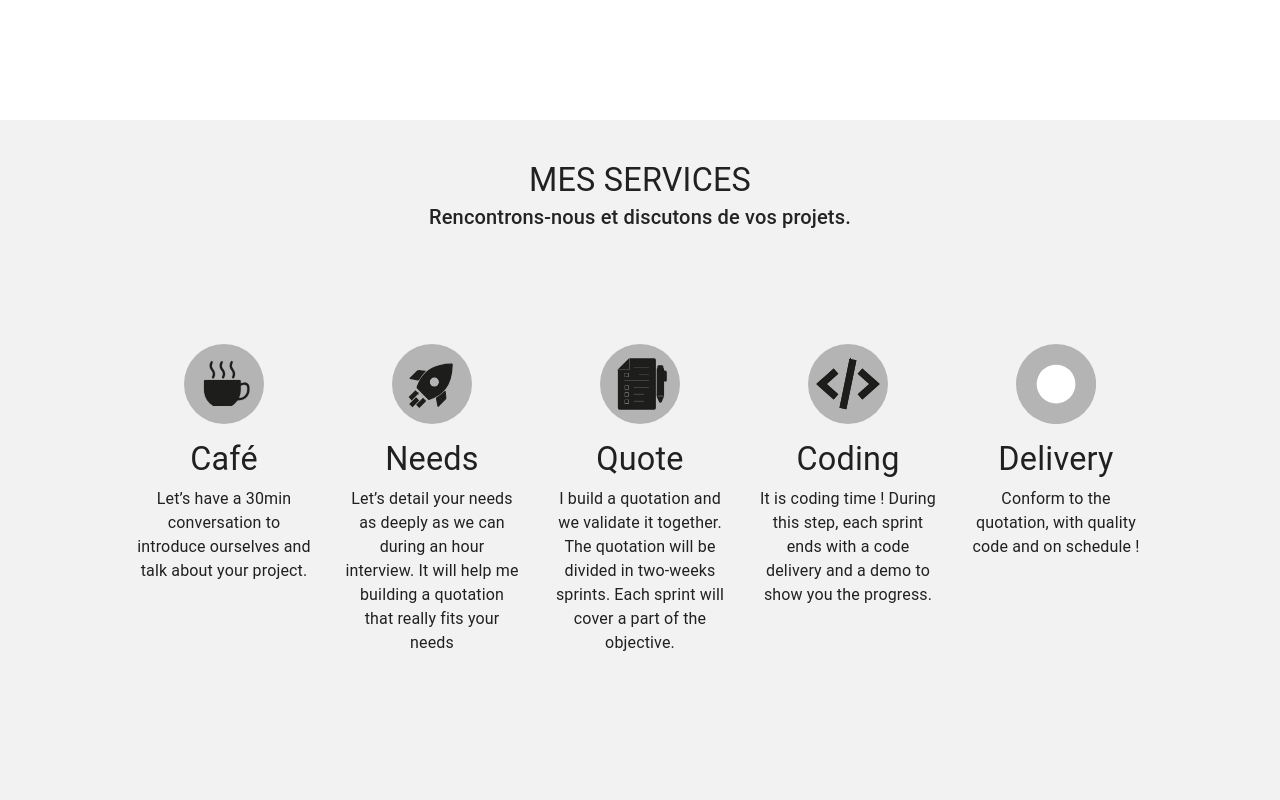
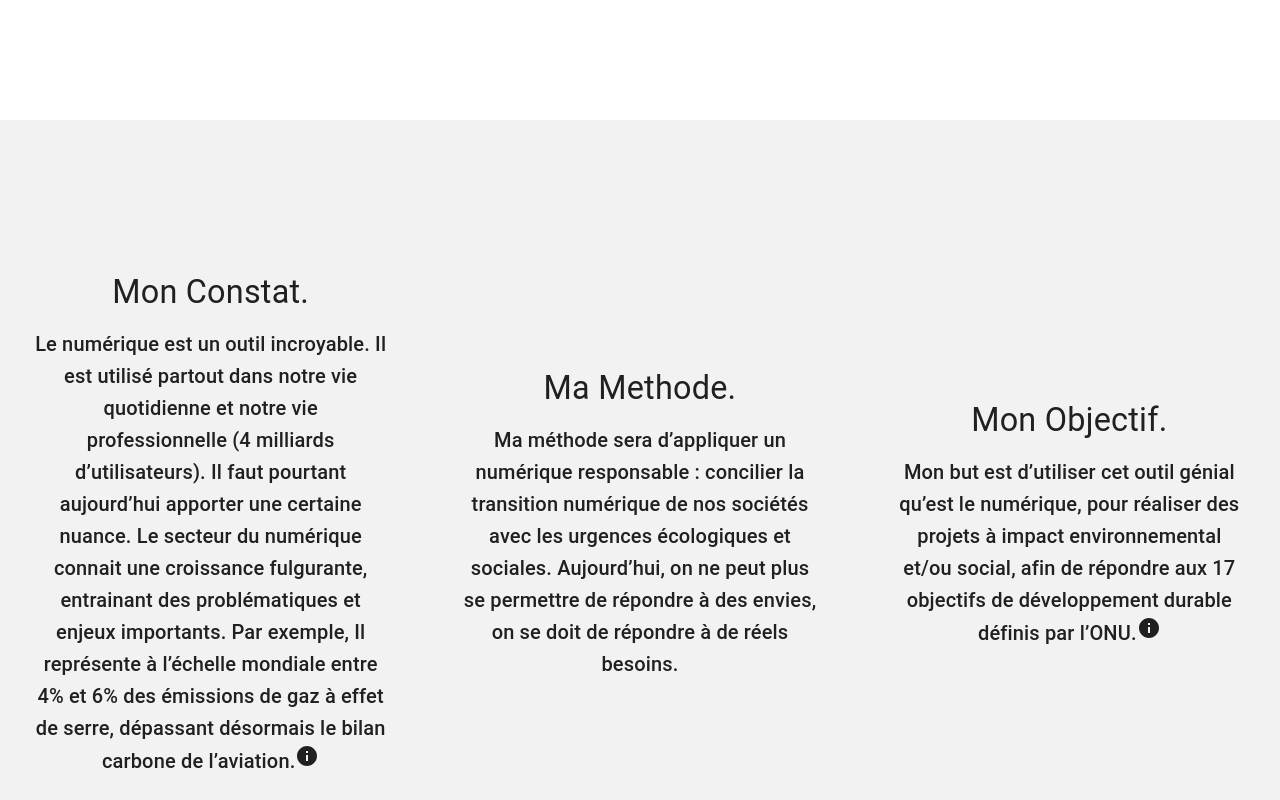
Before and after one commit to antoineludeau/portfolio, a React (Create React App) app: page / in a window 1280 px wide. Shown: the part 1480-2280 px from the top of the page. Built offline with nearby package versions, Linux system fonts and the light colour scheme.

Commit message:
Added a work philosophy section

```diff
--- a/src/components/organisms/contacts-section.tsx
+++ b/src/components/organisms/contacts-section.tsx
@@ -13,7 +13,6 @@ export const ContactsSection = () => {
       sx={{
         padding: 2,
         textAlign: "center",
-        backgroundColor: '#F2F2F2',
         paddingTop: 5
       }}
     >
--- a/src/components/organisms/index.tsx
+++ b/src/components/organisms/index.tsx
@@ -5,10 +5,12 @@ import { JobsSection } from "./jobs-section";
 import { SkillsSection } from "./skills-section";
 import { TestimonialsSection } from "./testimonials-section";
 import { ContactsSection } from "./contacts-section";
+import { PhilosophySection } from "./philosophy-section"
 
 export {
   HomeSection,
   PresentationSection,
+  PhilosophySection,
   ServicesSection,
   JobsSection,
   SkillsSection,
--- a/src/components/organisms/jobs-section.tsx
+++ b/src/components/organisms/jobs-section.tsx
@@ -107,7 +107,6 @@ export const JobsSection = () => {
           padding: 2,
           textAlign: "center",
           minHeight: "100vh",
-          backgroundColor: '#F2F2F2',
           paddingTop: 5
         }}
       >
--- /dev/null
+++ b/src/components/organisms/philosophy-section.tsx
@@ -0,0 +1,118 @@
+import Grid from "@mui/material/Grid";
+import Box from '@mui/material/Box'
+import Typography from "@mui/material/Typography";
+import InfoIcon from '@mui/icons-material/Info';
+
+export const PhilosophySection = () => {
+  return (
+    <Box
+      sx={{
+        padding: 2,
+        minHeight: "100vh",
+        backgroundColor: '#F2F2F2',
+        paddingTop: 5,
+        display: 'flex'
+      }}
+    >
+      <Grid
+        container
+        alignItems="center"
+        spacing={5}
+        sx={{ backgroundColor: '#F2F2F2' }}
+      >
+        <Grid item md={4} xs={12}>
+          <Grid
+            container
+            direction="column"
+            justifyContent="center"
+            alignItems="center"
+          >
+            <Grid id="presentation-title" item>
+              <Typography variant="h4" component="div" textAlign="center">
+                Mon Constat.
+              </Typography>
+            </Grid>
+            <Grid id="presentation-title" item>
+              <Typography
+                variant="h6"
+                component="div"
+                maxWidth="600px"
+                textAlign="center"
+                padding={2}
+              >
+                Le numérique est un outil incroyable. Il est utilisé
+                partout dans notre vie quotidienne et notre vie
+                professionnelle (4 milliards d’utilisateurs).
+                Il faut pourtant aujourd’hui apporter une certaine
+                nuance. Le secteur du numérique connait une croissance
+                fulgurante, entrainant des problématiques et enjeux importants.
+                Par exemple, Il représente à l’échelle mondiale entre 4% et 6%
+                des émissions de gaz à effet de serre, dépassant désormais
+                le bilan carbone de l’aviation.<InfoIcon />
+              </Typography>
+
+            </Grid>
+          </Grid>
+        </Grid>
+        <Grid item md={4} xs={12}>
+          <Grid
+            container
+            direction="column"
+            justifyContent="center"
+            alignItems="center"
+          >
+            <Grid id="presentation-title" item>
+              <Typography variant="h4" component="div" textAlign="center">
+                Ma Methode.
+              </Typography>
+            </Grid>
+            <Grid id="presentation-title" item>
+              <Typography
+                variant="h6"
+                component="div"
+                maxWidth="600px"
+                textAlign="center"
+                padding={2}
+              >
+                Ma méthode sera d’appliquer un numérique responsable :
+                concilier la transition numérique de nos sociétés avec
+                les urgences écologiques et sociales. Aujourd’hui, on
+                ne peut plus se permettre de répondre à des envies, on
+                se doit de répondre à de réels besoins.
+              </Typography>
+            </Grid>
+          </Grid>
+        </Grid>
+        <Grid item md={4} xs={12}>
+          <Grid
+            container
+            direction="column"
+            justifyContent="center"
+            alignItems="center"
+          >
+            <Grid id="presentation-title" item>
+              <Typography variant="h4" component="div" textAlign="center">
+                Mon Objectif.
+              </Typography>
+            </Grid>
+            <Grid id="presentation-title" item>
+              <Typography
+                variant="h6"
+                component="div"
+                maxWidth="600px"
+                textAlign="center"
+                padding={2}
+              >
+                Mon but est d’utiliser cet outil génial qu’est
+                le numérique, pour réaliser des projets à impact
+                environnemental et/ou social, afin de répondre
+                aux 17 objectifs de développement durable définis
+                par l’ONU.<InfoIcon />
+              </Typography>
+            </Grid>
+          </Grid>
+        </Grid>
+      </Grid>
+    </Box>
+  );
+};
--- a/src/components/organisms/presentation-section.tsx
+++ b/src/components/organisms/presentation-section.tsx
@@ -1,8 +1,5 @@
 import Grid from "@mui/material/Grid";
-import Box from "@mui/material/Box";
 import Typography from "@mui/material/Typography";
-
-import { ReactComponent as AntoinePhoto } from "../../assets/image/antoine.svg";
 
 export const PresentationSection = () => {
   return (
@@ -36,7 +33,7 @@ export const PresentationSection = () => {
             >
               Passionné de création, je développe aujourd’hui des applications
               digitales en freelance. Issu d’un cursus d’ingénieur en mécanique
-              et ayant tenté l’entrepreneuriat à plusieurs reprises, je me suis
+              avec quelques expériences entrepreneuriales, je me suis
               réorienté vers le développement informatique depuis plus de 3 ans.
               L’originalité de mon parcours et ma sensibilité au design, me
               permettent aujourd’hui de comprendre au mieux les besoins de mes
--- a/src/components/organisms/services-section.tsx
+++ b/src/components/organisms/services-section.tsx
@@ -43,7 +43,6 @@ export const ServicesSection = () => {
       sx={{
         textAlign: "center",
         minHeight: "100vh",
-        backgroundColor: '#F2F2F2',
         padding: 2,
         paddingTop: 5
       }}
--- a/src/components/organisms/skills-section.tsx
+++ b/src/components/organisms/skills-section.tsx
@@ -74,6 +74,7 @@ export const SkillsSection = () => {
           padding: 2,
           textAlign: "center",
           minHeight: "100vh",
+          backgroundColor: '#F2F2F2',
           paddingTop: 5
         }}
       >
--- a/src/components/organisms/testimonials-section.tsx
+++ b/src/components/organisms/testimonials-section.tsx
@@ -55,6 +55,7 @@ export const TestimonialsSection = () => {
         padding: 2,
         textAlign: "center",
         minHeight: "100vh",
+        backgroundColor: '#F2F2F2',
         paddingTop: 5
       }}
     >
--- a/src/components/pages/home.tsx
+++ b/src/components/pages/home.tsx
@@ -2,6 +2,7 @@ import { Menu } from "../molecules";
 import {
   HomeSection,
   PresentationSection,
+  PhilosophySection,
   ServicesSection,
   SkillsSection,
   JobsSection,
@@ -16,6 +17,7 @@ export const Home = () => {
       menu={<Menu />}
       homeSection={<HomeSection />}
       presentationSection={<PresentationSection />}
+      philosophySection={<PhilosophySection />}
       servicesSection={<ServicesSection />}
       skillsSection={<SkillsSection />}
       jobsSection={<JobsSection />}
--- a/src/components/templates/home.tsx
+++ b/src/components/templates/home.tsx
@@ -1,9 +1,11 @@
 import { Grid } from "@mui/material";
 import { BrowserRouter as Router } from "react-router-dom";
+import { PhilosophySection } from "../organisms";
 interface TemplateHomeProps {
   menu: React.ReactNode;
   homeSection: any;
   presentationSection: any;
+  philosophySection: any;
   servicesSection: any;
   skillsSection: any;
   jobsSection: any;
@@ -15,6 +17,7 @@ export const TemplateHome = ({
   menu,
   homeSection,
   presentationSection,
+  philosophySection,
   servicesSection,
   skillsSection,
   jobsSection,
@@ -32,6 +35,9 @@ export const TemplateHome = ({
         </Grid>
         <Grid id="presentation" item xs={12}>
           {presentationSection}
+        </Grid>
+        <Grid id="philosophy" item xs={12}>
+          {philosophySection}
         </Grid>
         <Grid id="services" item xs={12}>
           {servicesSection}
```
